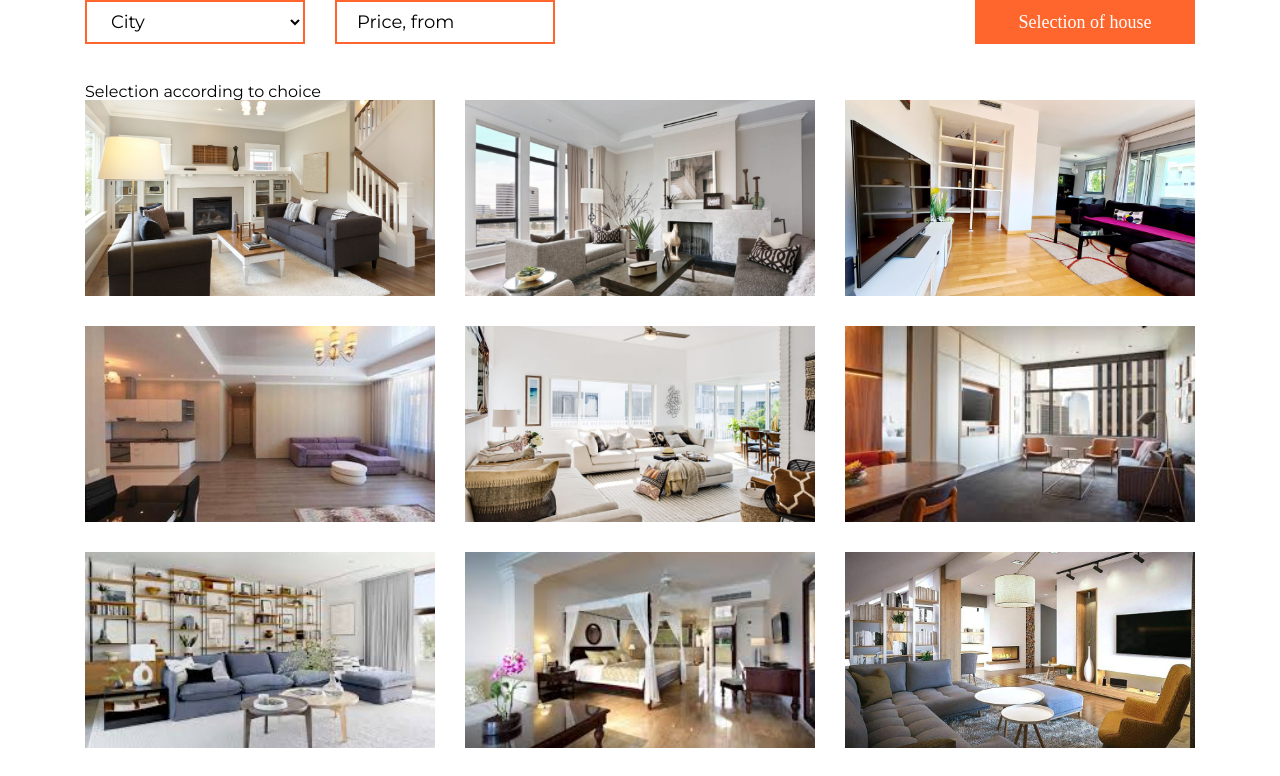
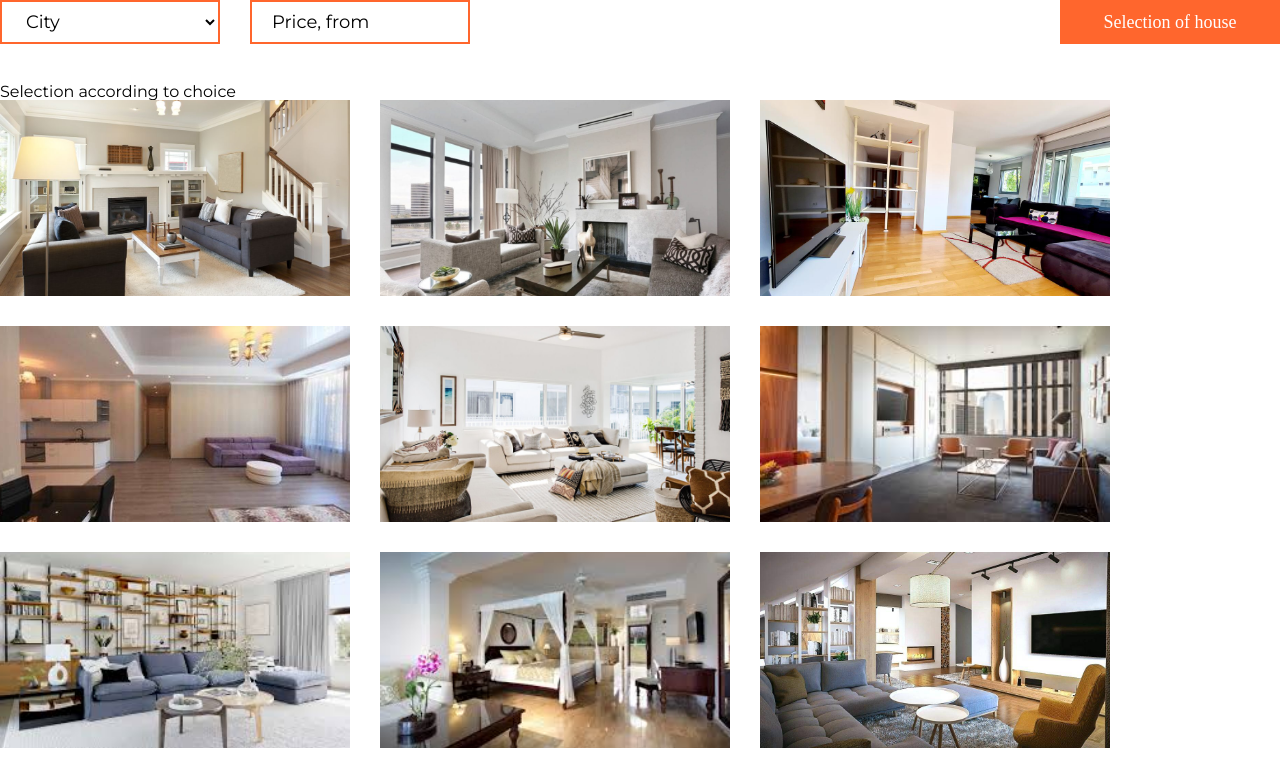
Before and after one commit to IgoryanDeltoro/my-first-vue-project, a Vue app: page / in a window 1280 px wide. Shown: the top 776 px of the page. Built offline with nearby package versions, Linux system fonts and the light colour scheme.

Commit message:
DELETED: container

```diff
--- a/src/components/apartment/ApartmentsFilterForm.vue
+++ b/src/components/apartment/ApartmentsFilterForm.vue
@@ -1,6 +1,5 @@
 <template>
-  <Container>
-    <form @submit.prevent.stop="handelSubmit" type="submit" class="form">
+  <form @submit.prevent="handelSubmit" class="form">
     <CustomSelect class="form__select" :items="cities" v-model="city" />
     <CustomInput
       class="form__input"
@@ -10,12 +9,10 @@
     />
     <Button type="submit" :outline="false">Selection of house</Button>
   </form>
-  </Container>
 </template>
 
 <script>
 import Button from '../Button.vue';
-import Container from '../shared/Container.vue';
 import CustomInput from '../shared/CustomInput.vue';
 import CustomSelect from '../shared/CustomSelect.vue';
 import citiesNames from './citiesNames';
@@ -26,7 +23,6 @@ export default {
     CustomSelect,
     CustomInput,
     Button,
-    Container,
   },
   data() {
     return {
@@ -41,7 +37,7 @@ export default {
   },
   methods: {
     handelSubmit() {
-      this.$emit('submit', { price: this.price, city: this.city });
+      this.$emit('data', { price: this.price, city: this.city });
     },
   },
 };
--- a/src/components/apartment/ApartmentsList.vue
+++ b/src/components/apartment/ApartmentsList.vue
@@ -1,12 +1,10 @@
 <template>
-  <Container>
   <slot name="title"></slot>
   <div class="apartments-list">
     <template v-for="apartment in items">
       <slot name="apartment" :apartment="apartment"></slot>
     </template>
   </div>
-  </Container>
 </template>
 
 <script>
```
Lines whose indentation alone changed are shown as unchanged.
